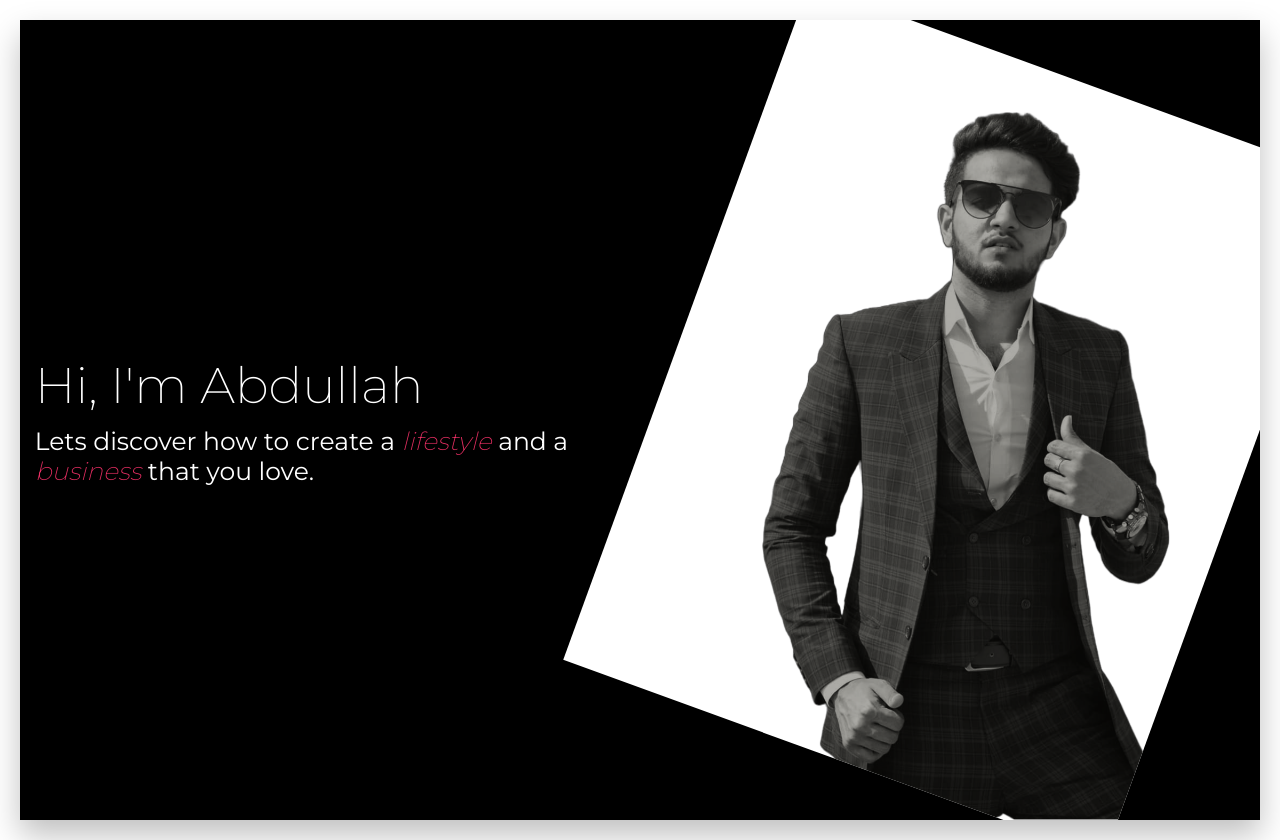
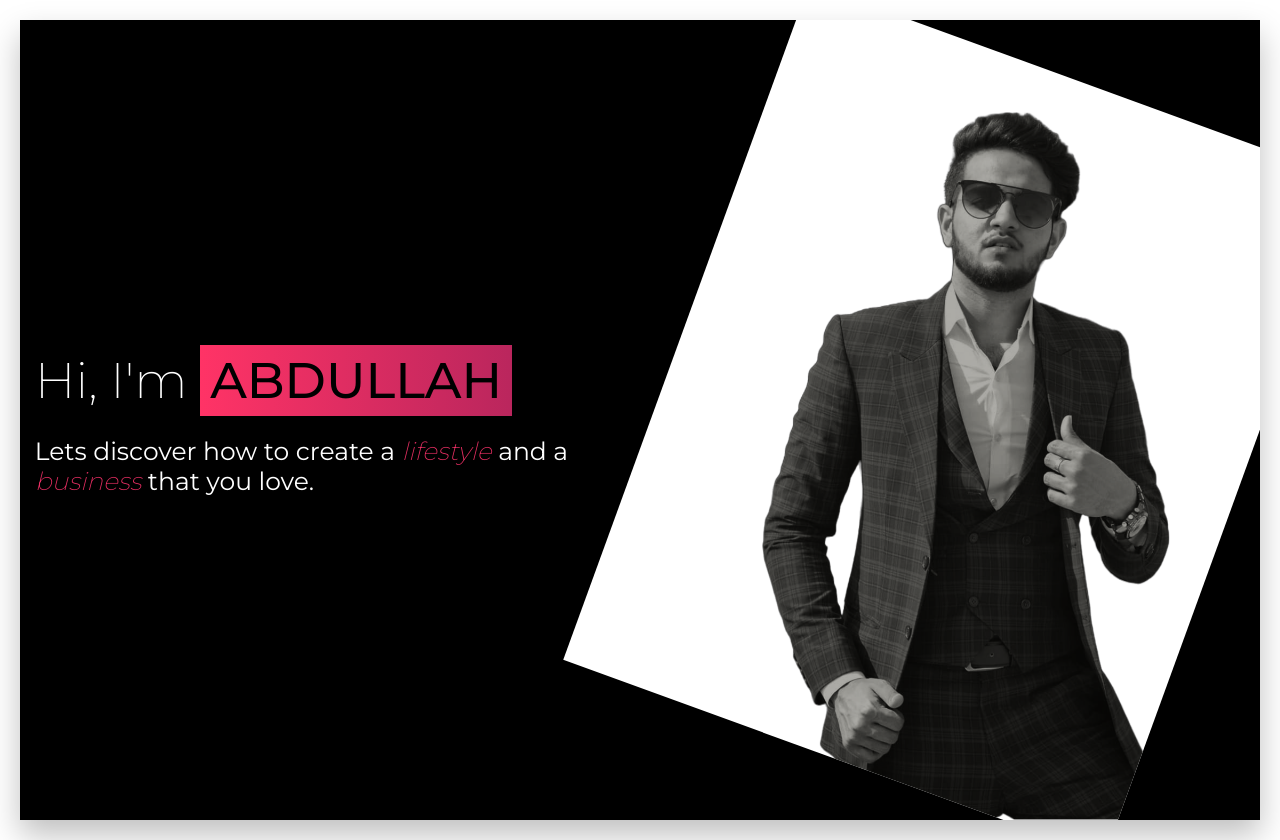
Before and after one commit to hadr420/portfolio-repo-abd, a plain HTML site: page index.html in a window 1280 px wide. Drawn offline with Linux system fonts and the light colour scheme.

Commit message:
Slight design adjustment

```diff
--- a/index.html
+++ b/index.html
@@ -16,16 +16,16 @@
 <body>
     <header class="header">
         <div class="heading-box">
-            <h1 class="heading-box__heading heading-box__heading--main">Hi, I'm Abdullah</h1>
+            <h1 class="heading-box__heading heading-box__heading--main">Hi, I'm <span>Abdullah</span></h1>
             <h2 class="heading-box__heading heading-box__heading--sub">Lets discover how to create a
                 <span>lifestyle</span>
-                and a <span>business</span> that you love.</h2>
+                and a <span>business</span> that you love.
+            </h2>
         </div>
         <div class="photo-box">
             <img src="imgs/abd-2.png" alt="header image" class="photo-box__photo">
         </div>
     </header>
-
 </body>
 
 </html>
--- a/sass/_base.scss
+++ b/sass/_base.scss
@@ -1,4 +1,6 @@
 $color-primary: #eb2f64;
+$color-primary-light: #FF3366;
+$color-primary-dark: #BA265D;
 
 $color-white: #fff;
 $color-black: #000;
--- a/sass/_components.scss
+++ b/sass/_components.scss
@@ -5,21 +5,31 @@
     width: 50%;
 
     &__heading {
-        &>span {
-            color: $color-primary;
-            font-weight: 200;
-            font-style: italic;
-        }
 
         &--main {
             font-size: 5rem;
             font-weight: 200;
-            margin-bottom: 1rem;
+            margin-bottom: 2rem;
+
+            &>span {
+                color: $color-black;
+                background-image: linear-gradient(to right, $color-primary-light, $color-primary-dark);
+                display: inline-block;
+                padding: .5rem 1rem;
+                font-weight: 500;
+                text-transform: uppercase;
+            }
         }
 
         &--sub {
             font-size: 2.5rem;
             font-weight: 400;
+
+            &>span {
+                color: $color-primary;
+                font-weight: 200;
+                font-style: italic;
+            }
         }
     }
 }
@@ -37,3 +47,7 @@
         height: 100%;
     }
 }
+
+
+//////////////////////////////////
+/// ABOUT SECTION
```
Also changed, not shown: css/main.css.
